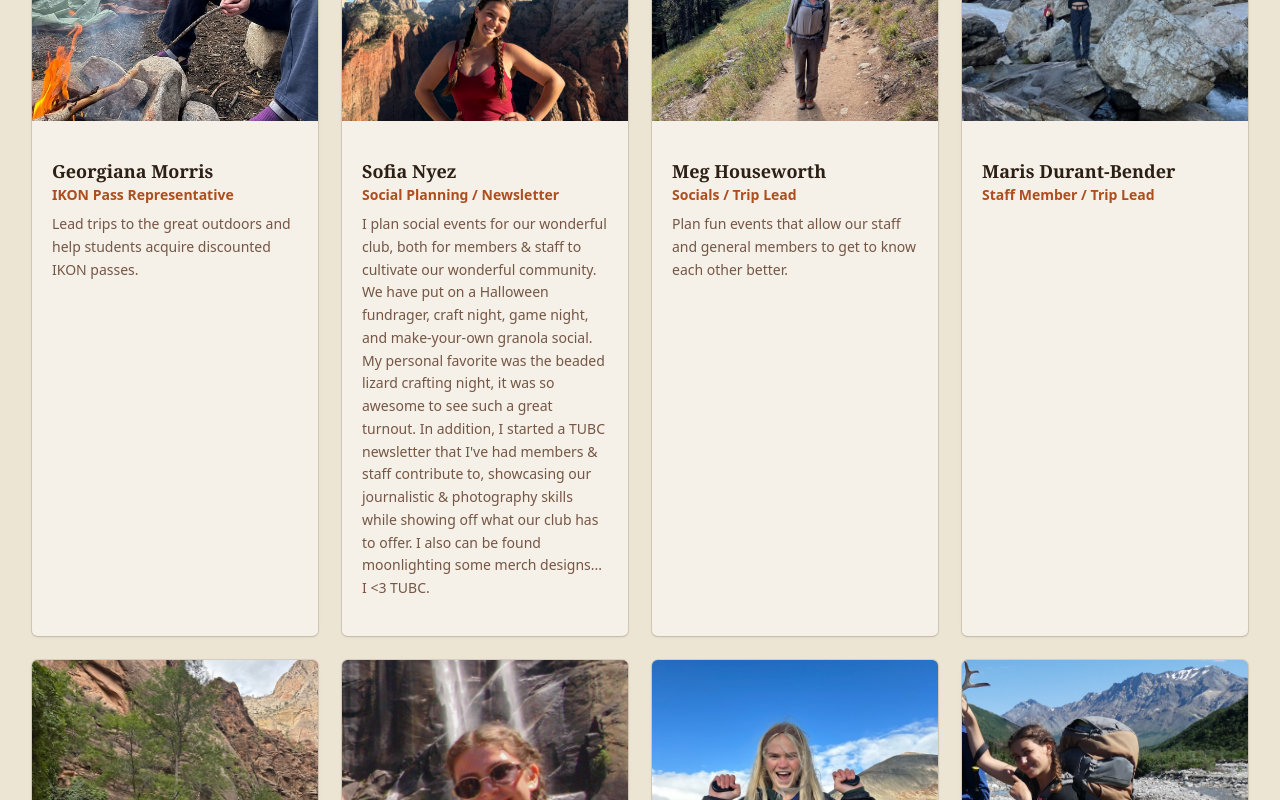
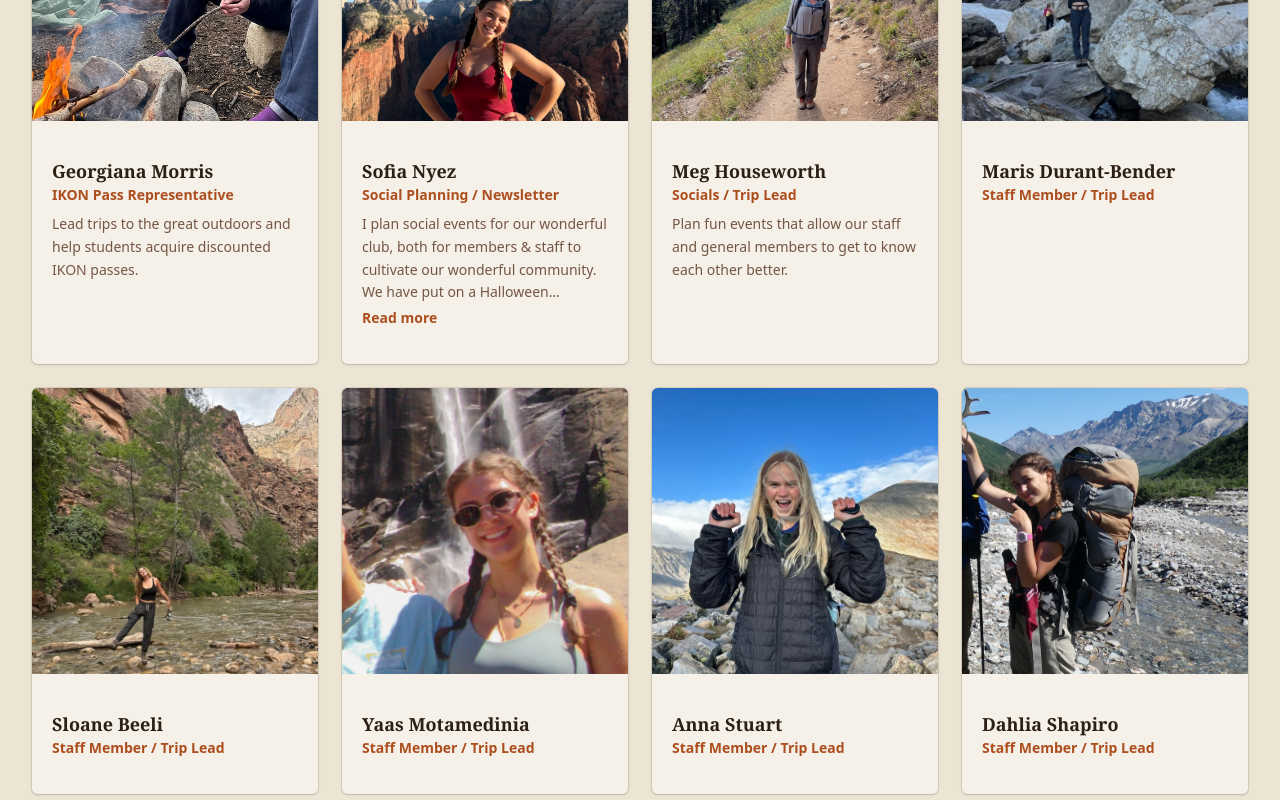
Before and after one commit to RyeBreadFernandez/tubc-website, a Next.js app: page /about in a window 1280 px wide. Shown: the part 2482-3282 px from the top of the page. Built offline with nearby package versions, Linux system fonts and the light colour scheme.

Commit message:
feat: clamp long staff bios to 4 lines with read more toggle

```diff
--- a/app/about/page.tsx
+++ b/app/about/page.tsx
@@ -6,6 +6,7 @@ import { Card, CardContent } from '@/components/ui/card'
 import { Separator } from '@/components/ui/separator'
 import type { Metadata } from 'next'
 import JsonLd from '@/components/JsonLd'
+import StaffBio from '@/components/StaffBio'
 import { breadcrumbJsonLd, webPageJsonLd } from '@/lib/seo'
 
 export const metadata: Metadata = {
@@ -126,7 +127,7 @@ export default function AboutPage() {
                 <CardContent className="p-5">
                   <h3 className="font-display text-lg font-bold text-bark">{member.name}</h3>
                   <p className={`text-primary text-sm font-semibold ${member.bio ? 'mb-2' : ''}`}>{member.role}</p>
-                  {member.bio && <p className="text-muted-foreground text-sm leading-relaxed">{member.bio}</p>}
+                  {member.bio && <StaffBio bio={member.bio} />}
                 </CardContent>
               </Card>
             ))}
--- /dev/null
+++ b/components/StaffBio.tsx
@@ -0,0 +1,45 @@
+'use client'
+
+import { useEffect, useRef, useState } from 'react'
+
+interface StaffBioProps {
+  bio: string
+}
+
+export default function StaffBio({ bio }: StaffBioProps) {
+  const textRef = useRef<HTMLParagraphElement>(null)
+  const [expanded, setExpanded] = useState(false)
+  const [clamped, setClamped] = useState(false)
+
+  useEffect(() => {
+    if (expanded) return
+    const el = textRef.current
+    if (!el) return
+    const check = () => setClamped(el.scrollHeight > el.clientHeight + 1)
+    check()
+    const observer = new ResizeObserver(check)
+    observer.observe(el)
+    return () => observer.disconnect()
+  }, [expanded])
+
+  return (
+    <div>
+      <p
+        ref={textRef}
+        className={`text-muted-foreground text-sm leading-relaxed ${expanded ? '' : 'line-clamp-4'}`}
+      >
+        {bio}
+      </p>
+      {(clamped || expanded) && (
+        <button
+          type="button"
+          onClick={() => setExpanded((v) => !v)}
+          aria-expanded={expanded}
+          className="mt-1 text-primary text-sm font-semibold hover:underline focus-visible:outline-2 focus-visible:outline-offset-2 focus-visible:outline-ring rounded-sm"
+        >
+          {expanded ? 'Read less' : 'Read more'}
+        </button>
+      )}
+    </div>
+  )
+}
```
